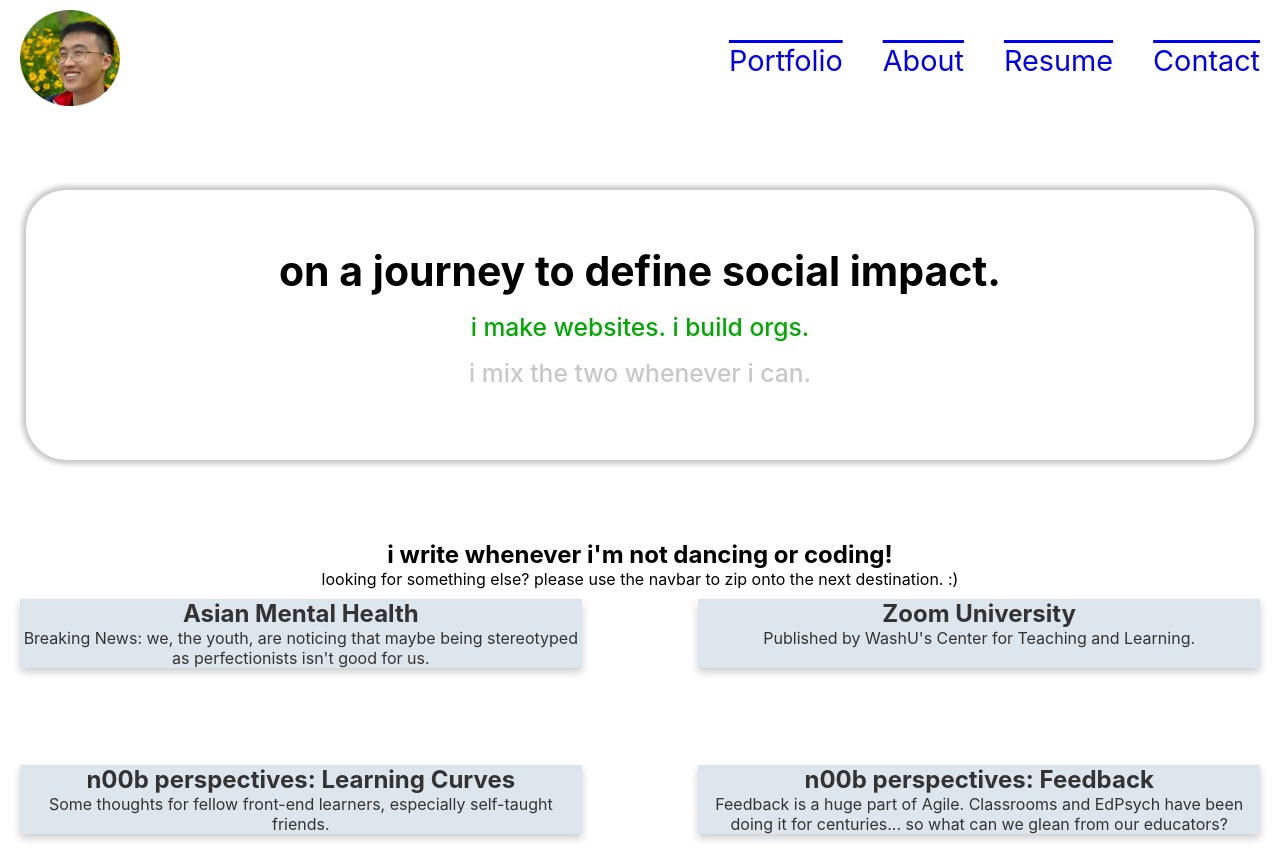
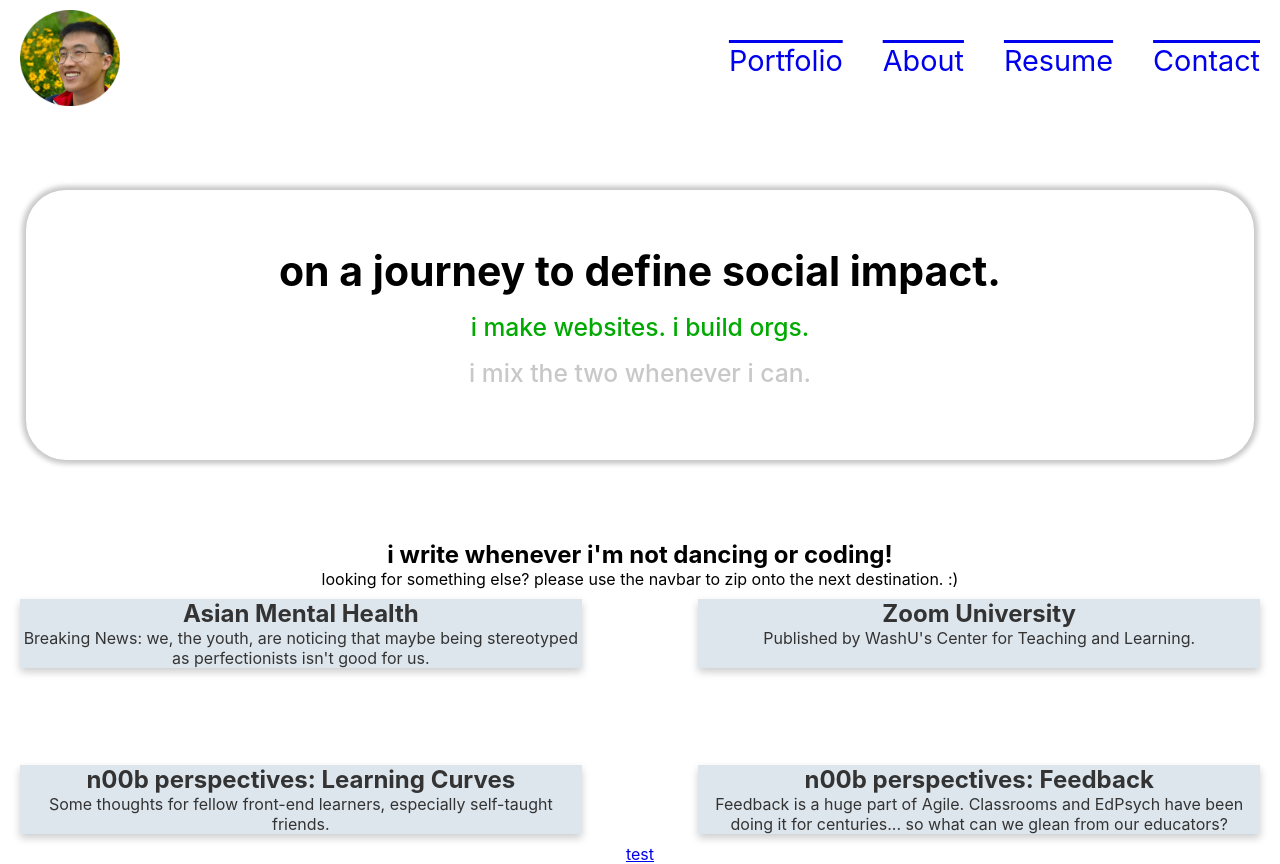
Before and after one commit to michaelge21/portfolio-vue, a Vue app: page / in a window 1280 px wide. Built offline with nearby package versions, Linux system fonts and the light colour scheme.

Commit message:
Update App.vue

```diff
--- a/src/pages/home/App.vue
+++ b/src/pages/home/App.vue
@@ -143,7 +143,7 @@ export default {
     </section>
 
     <section>
-      <a href="../../pages/portfolio/index.html"></a>
+      <a href="../../pages/portfolio/index.html">test</a>
     </section>
   </main>
 </template>
```
